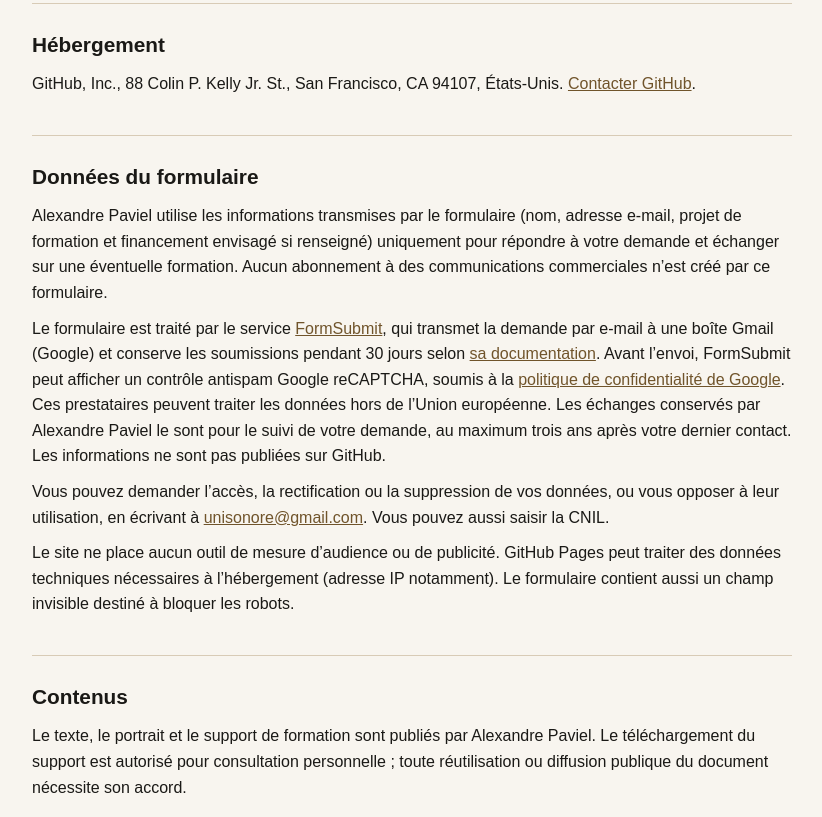
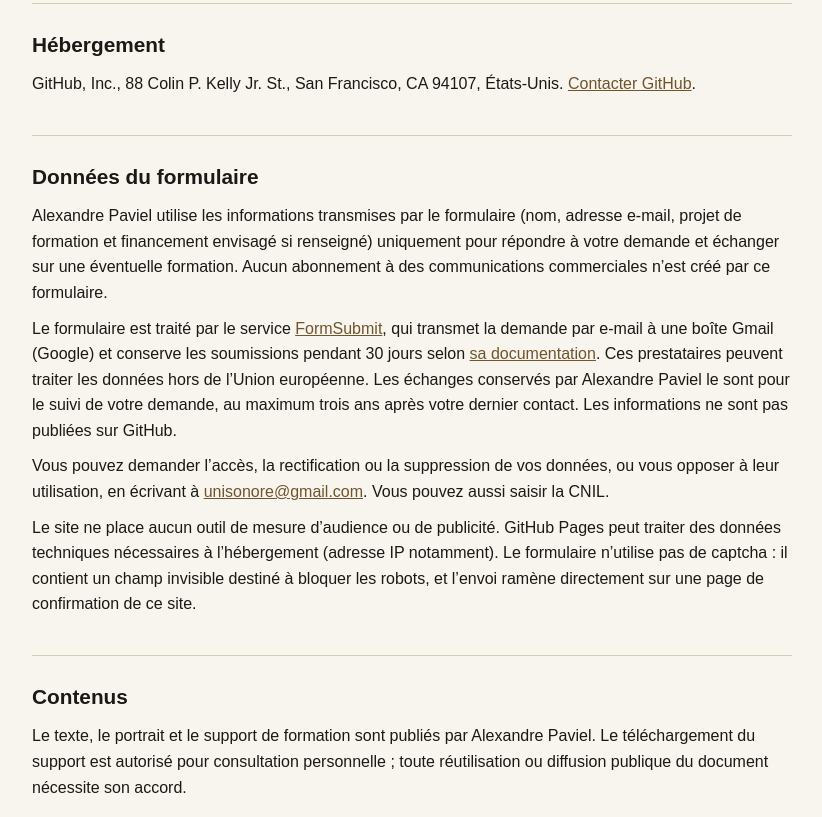
Before and after one commit to Blackpearl97410/agent-iaCDM-public, a plain HTML site: page mentions.html in a window 1280 px wide. Shown: the part 512-1329 px from the top of the page, without its empty margins (228-1050 px from the left). Drawn offline with Linux system fonts and the light colour scheme.

Commit message:
Publish: skip FormSubmit captcha page
Co-Authored-By: Claude Opus 5.5 <noreply@anthropic.com>
Claude-Session: https://claude.ai/code/session_01WUsoQgcRx8URJ9bAmkztgs

```diff
--- a/mentions.html
+++ b/mentions.html
@@ -16,9 +16,9 @@
   <p>GitHub, Inc., 88 Colin P. Kelly Jr. St., San Francisco, CA 94107, États-Unis. <a href="https://support.github.com/">Contacter GitHub</a>.</p>
   <h2 id="confidentialite">Données du formulaire</h2>
   <p>Alexandre Paviel utilise les informations transmises par le formulaire (nom, adresse e-mail, projet de formation et financement envisagé si renseigné) uniquement pour répondre à votre demande et échanger sur une éventuelle formation. Aucun abonnement à des communications commerciales n’est créé par ce formulaire.</p>
-  <p>Le formulaire est traité par le service <a href="https://formsubmit.co/privacy.pdf">FormSubmit</a>, qui transmet la demande par e-mail à une boîte Gmail (Google) et conserve les soumissions pendant 30 jours selon <a href="https://formsubmit.co/documentation">sa documentation</a>. Avant l’envoi, FormSubmit peut afficher un contrôle antispam Google reCAPTCHA, soumis à la <a href="https://policies.google.com/privacy?hl=fr">politique de confidentialité de Google</a>. Ces prestataires peuvent traiter les données hors de l’Union européenne. Les échanges conservés par Alexandre Paviel le sont pour le suivi de votre demande, au maximum trois ans après votre dernier contact. Les informations ne sont pas publiées sur GitHub.</p>
+  <p>Le formulaire est traité par le service <a href="https://formsubmit.co/privacy.pdf">FormSubmit</a>, qui transmet la demande par e-mail à une boîte Gmail (Google) et conserve les soumissions pendant 30 jours selon <a href="https://formsubmit.co/documentation">sa documentation</a>. Ces prestataires peuvent traiter les données hors de l’Union européenne. Les échanges conservés par Alexandre Paviel le sont pour le suivi de votre demande, au maximum trois ans après votre dernier contact. Les informations ne sont pas publiées sur GitHub.</p>
   <p>Vous pouvez demander l’accès, la rectification ou la suppression de vos données, ou vous opposer à leur utilisation, en écrivant à <a href="mailto:unisonore@gmail.com">unisonore@gmail.com</a>. Vous pouvez aussi saisir la CNIL.</p>
-  <p>Le site ne place aucun outil de mesure d’audience ou de publicité. GitHub Pages peut traiter des données techniques nécessaires à l’hébergement (adresse IP notamment). Le formulaire contient aussi un champ invisible destiné à bloquer les robots.</p>
+  <p>Le site ne place aucun outil de mesure d’audience ou de publicité. GitHub Pages peut traiter des données techniques nécessaires à l’hébergement (adresse IP notamment). Le formulaire n’utilise pas de captcha : il contient un champ invisible destiné à bloquer les robots, et l’envoi ramène directement sur une page de confirmation de ce site.</p>
   <h2>Contenus</h2>
   <p>Le texte, le portrait et le support de formation sont publiés par Alexandre Paviel. Le téléchargement du support est autorisé pour consultation personnelle ; toute réutilisation ou diffusion publique du document nécessite son accord.</p>
   <p><small>Dernière mise à jour : 19 novembre 2026.</small></p>
```
Also changed, not shown: index.html (+2 -1 lines).
